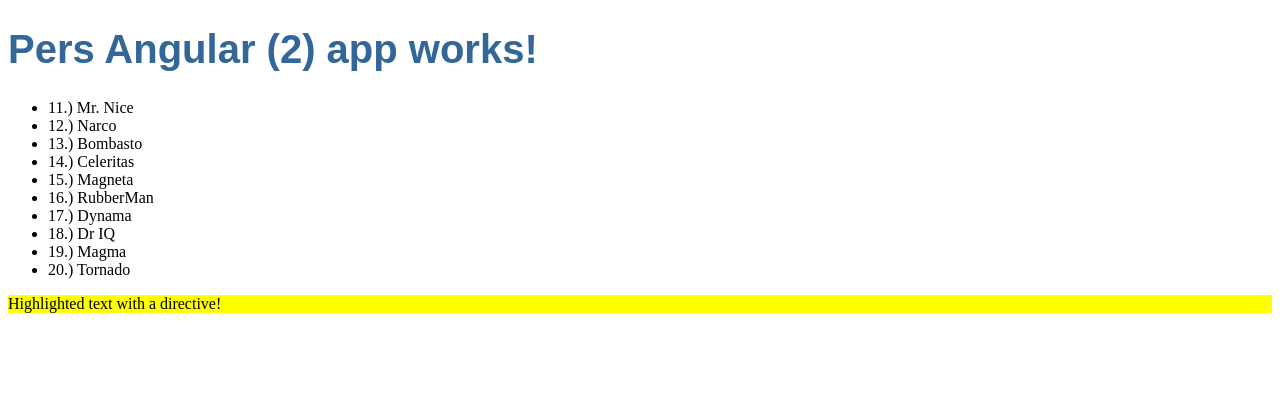
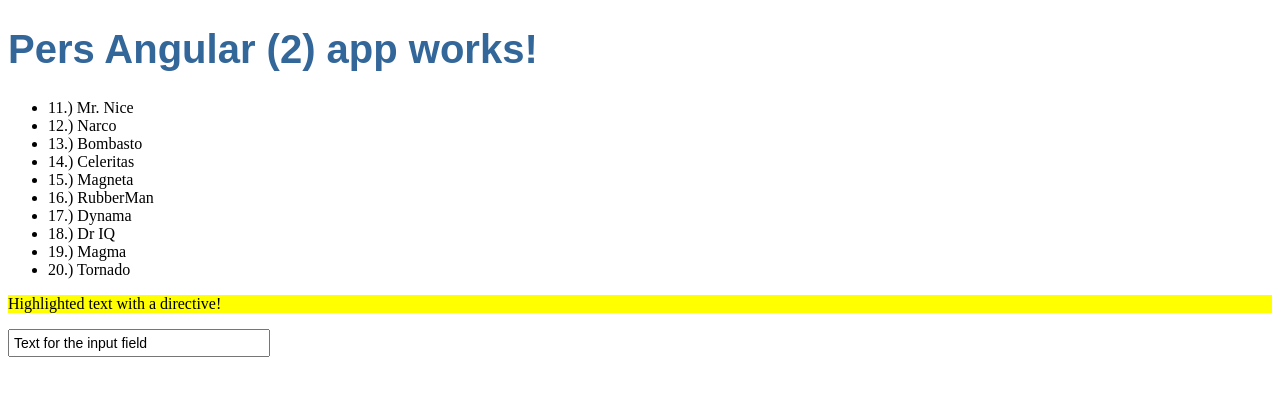
Before and after one commit to persyl/PersAngularApp, an Angular app: page / in a window 1280 px wide. Shown: the top 396 px of the page. Built offline with nearby package versions, Linux system fonts and the light colour scheme.

Commit message:
Added input field with a value from property

```diff
--- a/src/app/app.component.css
+++ b/src/app/app.component.css
@@ -3,3 +3,10 @@ h1 {
   font-family: Arial, Helvetica, sans-serif;
   font-size: 250%;
 }
+
+.greeting {
+  padding:4px;
+  min-width: 250px;
+  font-size:14px;
+  line-height:16px;
+}
--- a/src/app/app.component.html
+++ b/src/app/app.component.html
@@ -6,3 +6,4 @@
 </ul>
 <p *ngIf="age < 40">Ett stycke som ej syns. {{age}}</p>
 <p myHighlight>Highlighted text with a directive!</p>
+<input class="greeting" type="text" [value]="greeting" />
--- a/src/app/app.component.ts
+++ b/src/app/app.component.ts
@@ -12,6 +12,7 @@ export class AppComponent implements OnInit {
   title = 'Pers Angular (2) app works!';
   heroes: Hero[];
   age:number = 30;
+  greeting:string = 'Text for the input field';
 
   ngOnInit(){
     this.age = 43;
```
